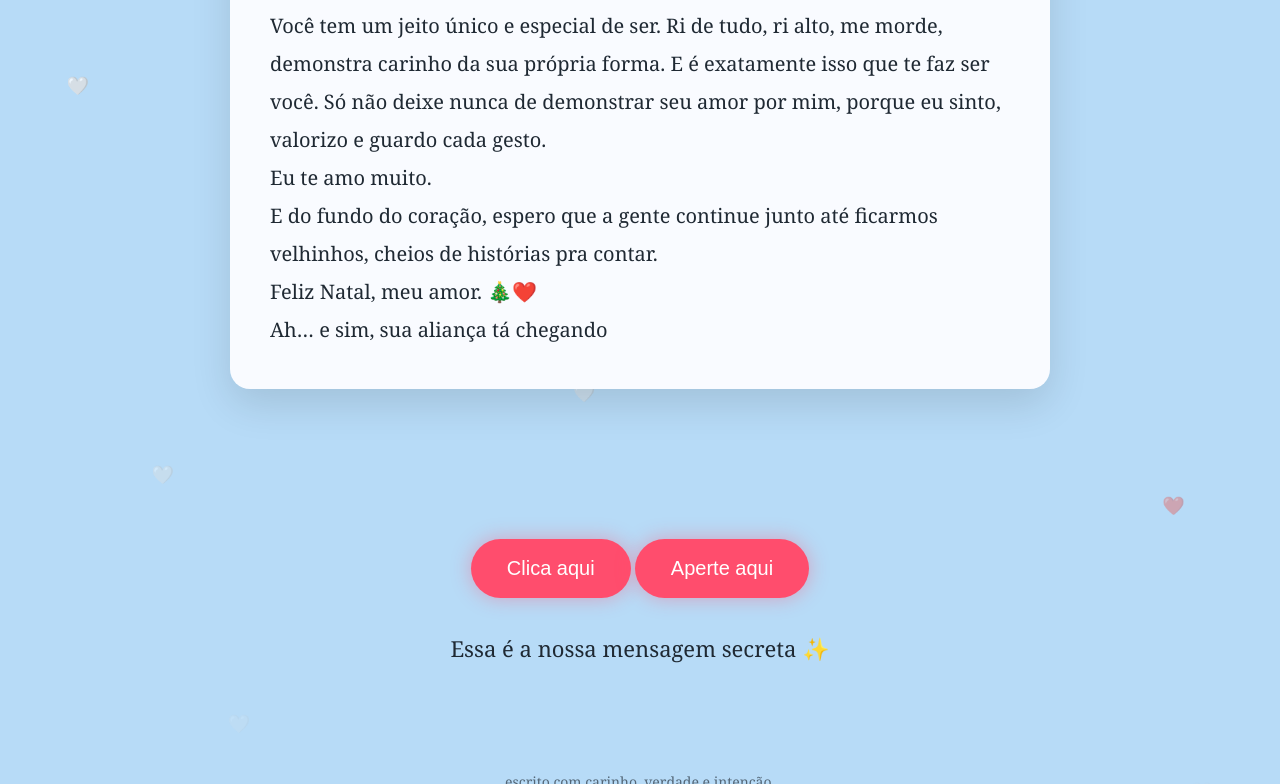
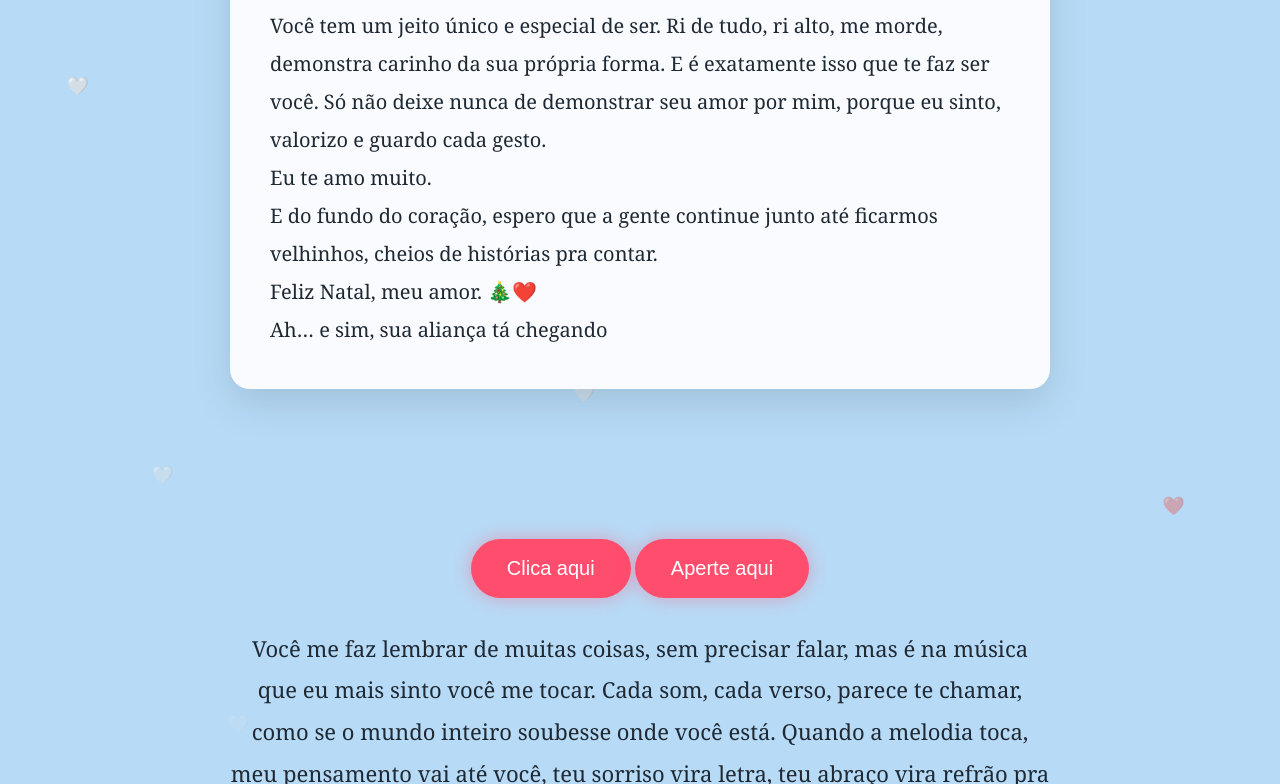
Before and after one commit to dereksantos896-coder/Zoey, a plain HTML site: page index.html in a window 1280 px wide. Both pictures are taken after a click on the button "Aperte aqui". Shown: the part 3935-4719 px from the top of the page. Drawn offline with Linux system fonts and the light colour scheme.

Commit message:
Update index.html

```diff
--- a/index.html
+++ b/index.html
@@ -161,10 +161,10 @@
     }
   </style></head>
 <body><header>
-  <h1>Diário de um menino apaixonado</h1>
-  <p>um blog simples sobre amar sem medo</p>
+  <h1>Dum menino apaixonado</h1>
+  <p>um blog pequeno sobre como e ter voce na minha vida</p>
 </header><main><!-- ===== PARTE 1 ===== --><section class="capitulo">
-  <h2>Parte I — Quando ela chegou</h2>
+  <h2>Parte I — Quando você chegou</h2>
   <div class="bloco-texto">
     <!-- COLE AQUI O POEMA 1 -->Em maio de 2025, sem aviso nenhum, eu conheci a pessoa que passaria a fazer parte da minha história. Não foi algo planejado, nem esperado. Simplesmente aconteceu — e aos poucos, foi ficando.
 Começaram as conversas, meio sem rumo, cheias de curiosidade, risadas e aquele interesse silencioso que cresce sem a gente perceber. Cada mensagem virava vontade de continuar, cada resposta fazia o tempo passar mais rápido. A gente se encontrou nas palavras antes mesmo de se encontrar de verdade.
@@ -225,7 +225,14 @@ Ah… e sim, sua aliança tá chegando
 
   <div id="segredo" class="mensagem-secreta">
     <!-- EDITE A MENSAGEM SECRETA AQUI -->
-    Essa é a nossa mensagem secreta ✨
+Você me faz lembrar de muitas coisas, sem precisar falar,
+mas é na música que eu mais sinto você me tocar.
+Cada som, cada verso, parece te chamar,
+como se o mundo inteiro soubesse onde você está.
+Quando a melodia toca, meu pensamento vai até você,
+teu sorriso vira letra, teu abraço vira refrão pra viver.
+E sem ninguém perceber, no meio dessa canção,
+é você que mora escondida em cada batida do meu coração.
   </div>
 </section></main><footer>
   escrito com carinho, verdade e intenção.
```
